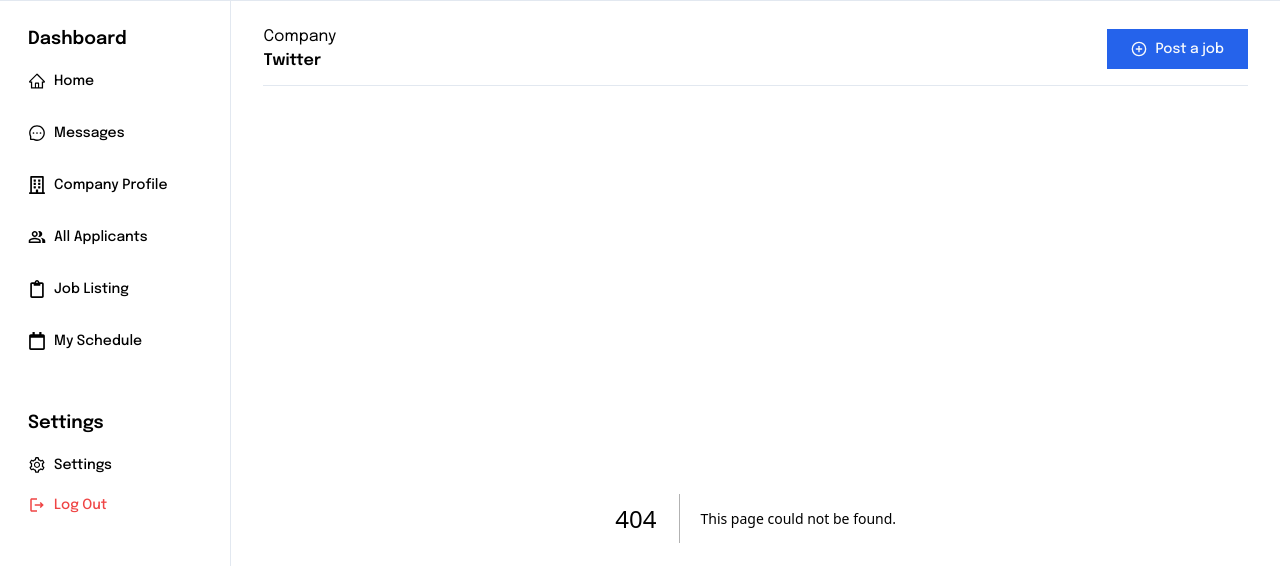
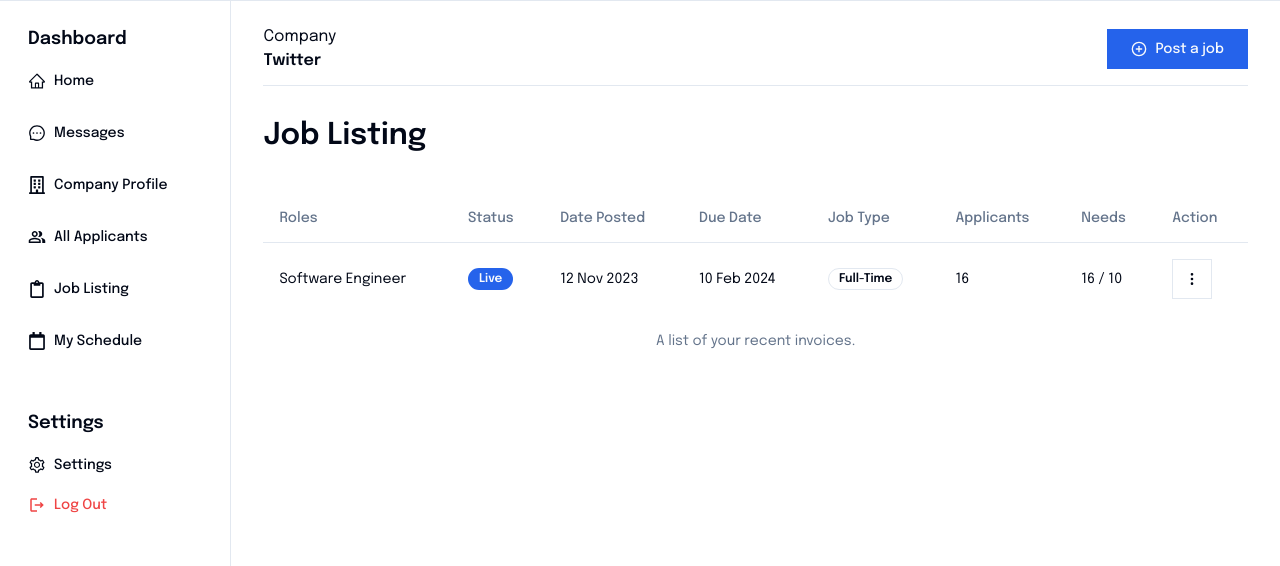
Before and after one commit to Mgkusumaputra/bwa-dashboard-job-portal, a Next.js app: page /job-listing in a window 1280 px wide. Before the commit this address had no page. Shown: the top 566 px of the page. Built offline with nearby package versions, Linux system fonts and the light colour scheme.

Commit message:
feat: job list page

```diff
--- /dev/null
+++ b/src/app/job-listing/page.tsx
@@ -0,0 +1,59 @@
+import { Badge } from "@/components/ui/badge";
+import { Button } from "@/components/ui/button";
+import {
+  Table,
+  TableBody,
+  TableCaption,
+  TableCell,
+  TableHead,
+  TableHeader,
+  TableRow,
+} from "@/components/ui/table";
+import { FiMoreVertical } from "react-icons/fi";
+
+import { JOB_LISTINGS_COLUMNS, JOB_LISTINGS_DATA } from "@/constant";
+
+export default function JobListing() {
+  return (
+    <div>
+      <h1 className="font-semibold text-3xl">Job Listing</h1>
+      <div className="mt-10">
+        <Table>
+          <TableCaption>A list of your recent invoices.</TableCaption>
+          <TableHeader>
+            <TableRow>
+              {JOB_LISTINGS_COLUMNS.map((item: string, i: number) => (
+                <TableHead key={item + i}>{item}</TableHead>
+              ))}
+              <TableHead>Action</TableHead>
+            </TableRow>
+          </TableHeader>
+          <TableBody>
+            {JOB_LISTINGS_DATA.map((item: any, i: number) => (
+              <TableRow key={item.roles + i}>
+                <TableCell>{item.roles}</TableCell>
+                <TableCell>
+                  <Badge>{item.status}</Badge>
+                </TableCell>
+                <TableCell>{item.datePosted}</TableCell>
+                <TableCell>{item.dueDate}</TableCell>
+                <TableCell>
+                  <Badge variant="outline">{item.jobType}</Badge>
+                </TableCell>
+                <TableCell>{item.applicants}</TableCell>
+                <TableCell>
+                  {item.applicants} / {item.needs}
+                </TableCell>
+                <TableCell>
+                  <Button size="icon" variant="outline">
+                    <FiMoreVertical className="w-4 h-4" />
+                  </Button>
+                </TableCell>
+              </TableRow>
+            ))}
+          </TableBody>
+        </Table>
+      </div>
+    </div>
+  );
+}
--- a/src/components/layouts/sidebar/index.tsx
+++ b/src/components/layouts/sidebar/index.tsx
@@ -1,4 +1,7 @@
+"use client";
+
 import { Button } from "@/components/ui/button";
+import { useRouter } from "next/navigation";
 import {
   AiOutlineHome,
   AiOutlineMessage,
@@ -8,6 +11,8 @@ import { FaRegBuilding, FaRegClipboard, FaRegCalendar } from "react-icons/fa";
 import { MdOutlinePeopleAlt, MdOutlineLogout } from "react-icons/md";
 
 export default function Sidebar() {
+  const router = useRouter();
+
   return (
     <div className="pb-12 min-h-screen">
       <div className="space-y-4 py-4">
@@ -17,6 +22,7 @@ export default function Sidebar() {
             <Button
               variant="ghost"
               className=" w-full justify-start rounded-none hover:text-primary"
+              onClick={() => router.push("/")}
             >
               <AiOutlineHome className="mr-2 text-lg" />
               Home
@@ -45,6 +51,7 @@ export default function Sidebar() {
             <Button
               variant="ghost"
               className=" w-full justify-start rounded-none hover:text-primary"
+              onClick={() => router.push("/job-listing")}
             >
               <FaRegClipboard className="mr-2 text-lg" />
               Job Listing
--- /dev/null
+++ b/src/components/ui/table.tsx
@@ -0,0 +1,117 @@
+import * as React from "react"
+
+import { cn } from "@/lib/utils"
+
+const Table = React.forwardRef<
+  HTMLTableElement,
+  React.HTMLAttributes<HTMLTableElement>
+>(({ className, ...props }, ref) => (
+  <div className="relative w-full overflow-auto">
+    <table
+      ref={ref}
+      className={cn("w-full caption-bottom text-sm", className)}
+      {...props}
+    />
+  </div>
+))
+Table.displayName = "Table"
+
+const TableHeader = React.forwardRef<
+  HTMLTableSectionElement,
+  React.HTMLAttributes<HTMLTableSectionElement>
+>(({ className, ...props }, ref) => (
+  <thead ref={ref} className={cn("[&_tr]:border-b", className)} {...props} />
+))
+TableHeader.displayName = "TableHeader"
+
+const TableBody = React.forwardRef<
+  HTMLTableSectionElement,
+  React.HTMLAttributes<HTMLTableSectionElement>
+>(({ className, ...props }, ref) => (
+  <tbody
+    ref={ref}
+    className={cn("[&_tr:last-child]:border-0", className)}
+    {...props}
+  />
+))
+TableBody.displayName = "TableBody"
+
+const TableFooter = React.forwardRef<
+  HTMLTableSectionElement,
+  React.HTMLAttributes<HTMLTableSectionElement>
+>(({ className, ...props }, ref) => (
+  <tfoot
+    ref={ref}
+    className={cn(
+      "border-t bg-muted/50 font-medium [&>tr]:last:border-b-0",
+      className
+    )}
+    {...props}
+  />
+))
+TableFooter.displayName = "TableFooter"
+
+const TableRow = React.forwardRef<
+  HTMLTableRowElement,
+  React.HTMLAttributes<HTMLTableRowElement>
+>(({ className, ...props }, ref) => (
+  <tr
+    ref={ref}
+    className={cn(
+      "border-b transition-colors hover:bg-muted/50 data-[state=selected]:bg-muted",
+      className
+    )}
+    {...props}
+  />
+))
+TableRow.displayName = "TableRow"
+
+const TableHead = React.forwardRef<
+  HTMLTableCellElement,
+  React.ThHTMLAttributes<HTMLTableCellElement>
+>(({ className, ...props }, ref) => (
+  <th
+    ref={ref}
+    className={cn(
+      "h-12 px-4 text-left align-middle font-medium text-muted-foreground [&:has([role=checkbox])]:pr-0",
+      className
+    )}
+    {...props}
+  />
+))
+TableHead.displayName = "TableHead"
+
+const TableCell = React.forwardRef<
+  HTMLTableCellElement,
+  React.TdHTMLAttributes<HTMLTableCellElement>
+>(({ className, ...props }, ref) => (
+  <td
+    ref={ref}
+    className={cn("p-4 align-middle [&:has([role=checkbox])]:pr-0", className)}
+    {...props}
+  />
+))
+TableCell.displayName = "TableCell"
+
+const TableCaption = React.forwardRef<
+  HTMLTableCaptionElement,
+  React.HTMLAttributes<HTMLTableCaptionElement>
+>(({ className, ...props }, ref) => (
+  <caption
+    ref={ref}
+    className={cn("mt-4 text-sm text-muted-foreground", className)}
+    {...props}
+  />
+))
+TableCaption.displayName = "TableCaption"
+
+export {
+  Table,
+  TableHeader,
+  TableBody,
+  TableFooter,
+  TableHead,
+  TableRow,
+  TableCell,
+  TableCaption,
+}
--- a/src/constant/index.ts
+++ b/src/constant/index.ts
@@ -6,3 +6,25 @@ export const JOBTYPES: EnumValues = [
   "Remote",
   "Internship",
 ];
+
+export const JOB_LISTINGS_COLUMNS: string[] = [
+  "Roles",
+  "Status",
+  "Date Posted",
+  "Due Date",
+  "Job Type",
+  "Applicants",
+  "Needs",
+];
+
+export const JOB_LISTINGS_DATA = [
+  {
+    roles: "Software Engineer",
+    status: "Live",
+    datePosted: "12 Nov 2023",
+    dueDate: "10 Feb 2024",
+    jobType: "Full-Time",
+    applicants: 16,
+    needs: 10,
+  },
+];
```
